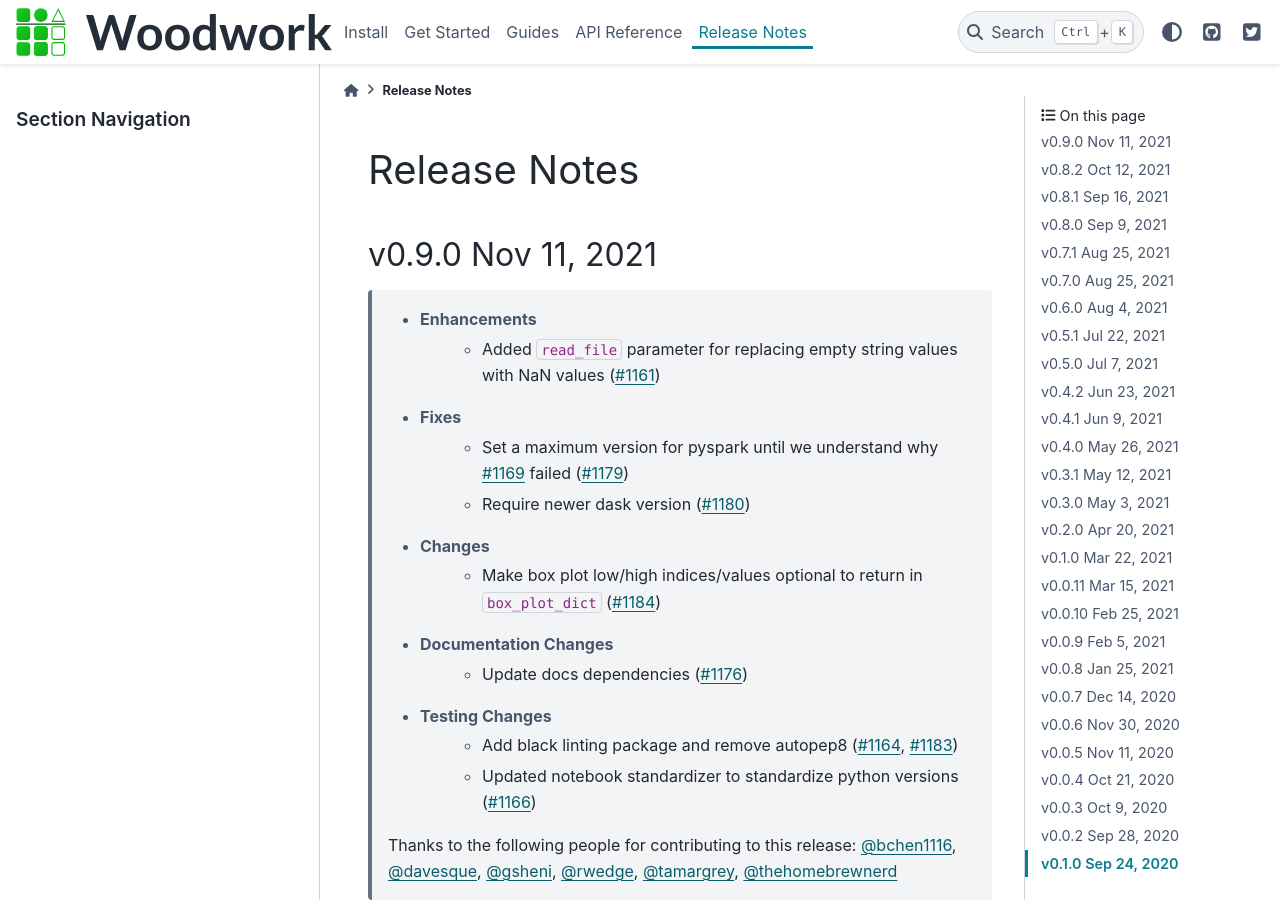
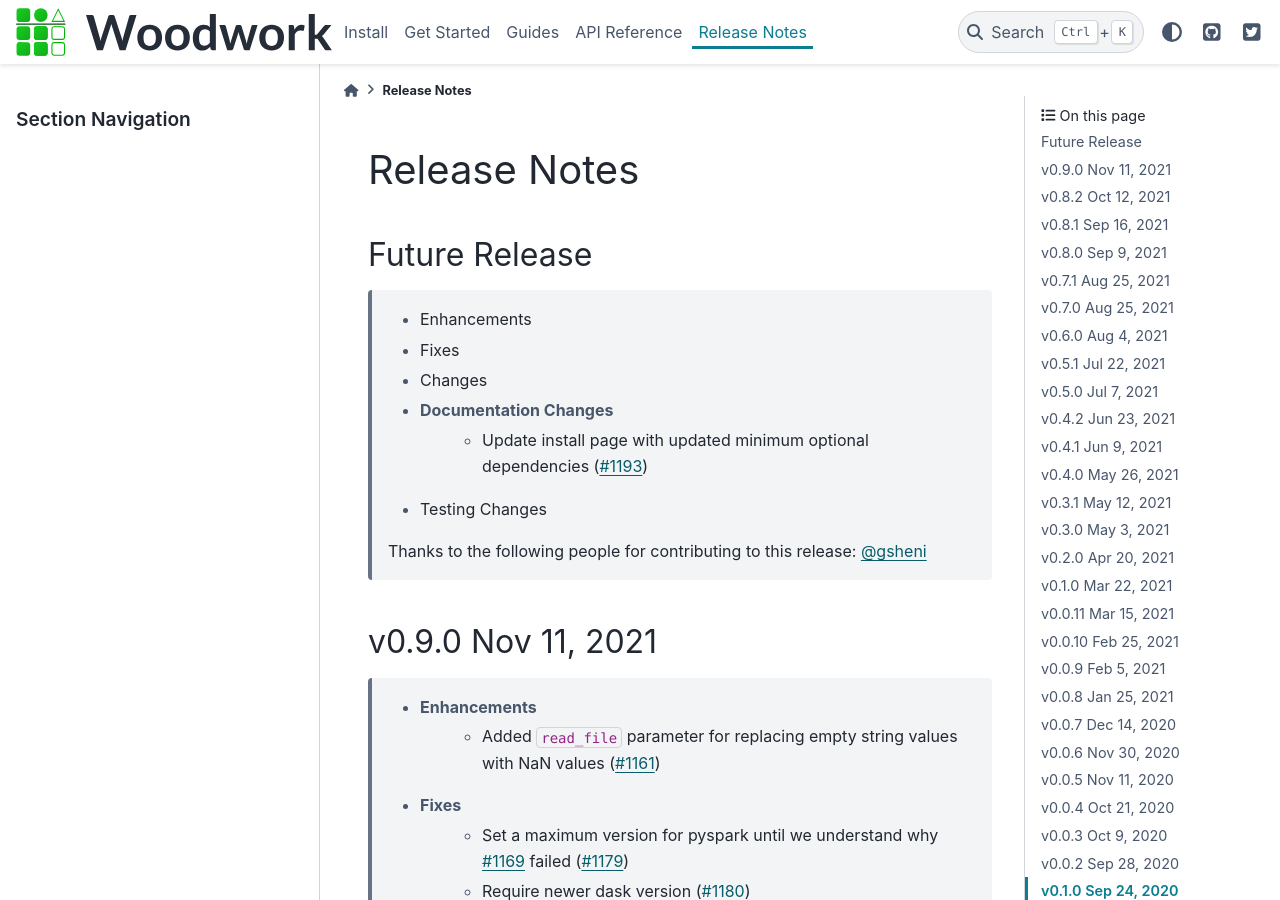
Before and after one commit to alteryx/woodwork, a Sphinx documentation site: the page built from docs/source/release_notes.rst, in a window 1280 px wide and 900 px high. Built offline with Sphinx 7.4.7 and the PyData theme 0.15.4, drawn with Linux system fonts in a browser that asks for light colours; comment, search, counter and statistics services are not loaded.

Commit message:
Update install page with correct min optional dependencies (#1193)
* Update install.ipynb

* Update release_notes.rst

* Update release_notes.rst

* Update install.ipynb

```diff
--- a/docs/source/release_notes.rst
+++ b/docs/source/release_notes.rst
@@ -2,15 +2,18 @@
 
 Release Notes
 -------------
-.. Future Release
-  ==============
+
+Future Release
+==============
     * Enhancements
     * Fixes
     * Changes
     * Documentation Changes
+        * Update install page with updated minimum optional dependencies (:pr:`1193`)
     * Testing Changes
 
-.. Thanks to the following people for contributing to this release:
+    Thanks to the following people for contributing to this release:
+    :user:`gsheni`
 
 v0.9.0 Nov 11, 2021
 ===================
```
Also changed, not shown: docs/source/install.ipynb.
